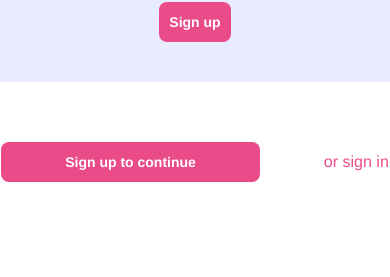
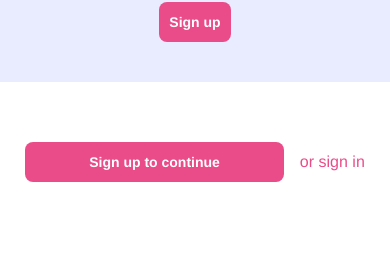
Before and after one commit to OluJoseph/Dribbble_clone, a React (Create React App) app: page / in a window 390 px wide. Shown: the part 481-758 px from the top of the page. Built offline with nearby package versions, Linux system fonts and the light colour scheme.

Commit message:
fixed some resp ish

```diff
--- a/src/components/Button/Button.js
+++ b/src/components/Button/Button.js
@@ -9,7 +9,7 @@ const Button = (props) => {
         " py-2.5 rounded-lg font-bold text-sm"
       }
     >
-      {props.title}
+      <p className="w-max">{props.title}</p>
     </button>
   );
 };
--- a/src/components/Navigation/Navigation.js
+++ b/src/components/Navigation/Navigation.js
@@ -18,7 +18,7 @@ const Navigation = (props) => {
 
   return (
     <div className="pl-6 py-5 pr-10 flex justify-between items-center">
-      <div className="flex-1 flex flex-row lg:flex-1 lg:justify-start justify-between lg:gap-5 items-center">
+      <div className="flex-1 flex flex-row lg:flex-1 lg:justify-start justify-between lg:gap-8 items-center">
         <div className="w-fit order-last lg:order-first translate-x-[40px] lg:translate-x-[0]">
           <Svg
             pathClassNames={"hover:fill-slate-600"}
--- a/src/containers/App.js
+++ b/src/containers/App.js
@@ -13,9 +13,9 @@ const App = (props) => {
 
           <Header />
 
-          <div className="flex flex-row justify-center items-center gap-16 py-[45px] pt-[60px]">
+          <div className="flex flex-row justify-center items-center gap-4 sm:gap-16 py-[45px] pt-[60px] px-4">
             <Button title={"Sign up to continue"} padding={"px-16"} />{" "}
-            <span className="text-custom-pink cursor-pointer hover:opacity-70">
+            <span className="w-max text-custom-pink cursor-pointer hover:opacity-70">
               or sign in
             </span>
           </div>
```
